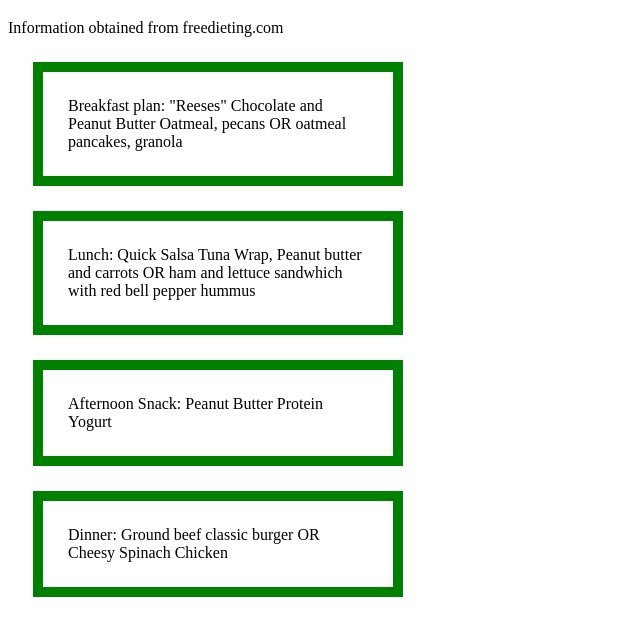
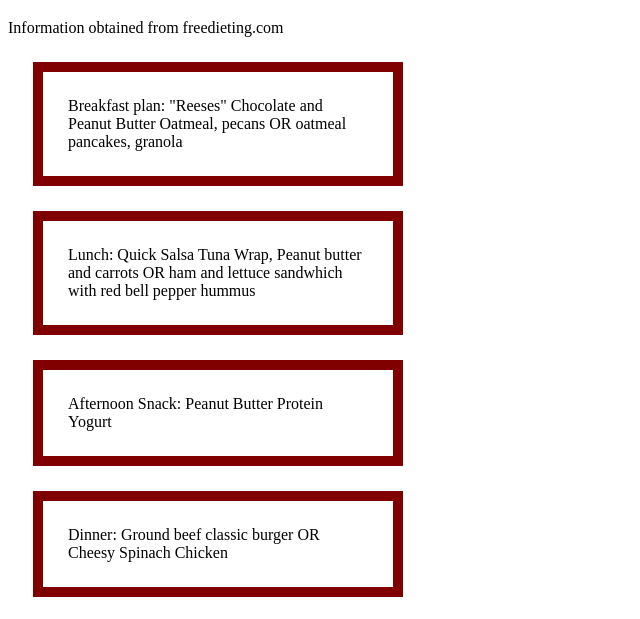
Before and after one commit to esheee/esheee.github.io, a plain HTML site: page 2400.html in a window 1280 px wide. Shown: the part 61-680 px from the top of the page, without its empty margins (0-640 px from the left). Drawn offline with Linux system fonts and the light colour scheme.

Commit message:
Update 2400.html

```diff
--- a/2400.html
+++ b/2400.html
@@ -5,7 +5,7 @@
 div {
   background-color: white;
   width: 300px;
-  border: 10px solid green;
+  border: 10px solid maroon;
   padding: 25px;
   margin: 25px;
 }
```
